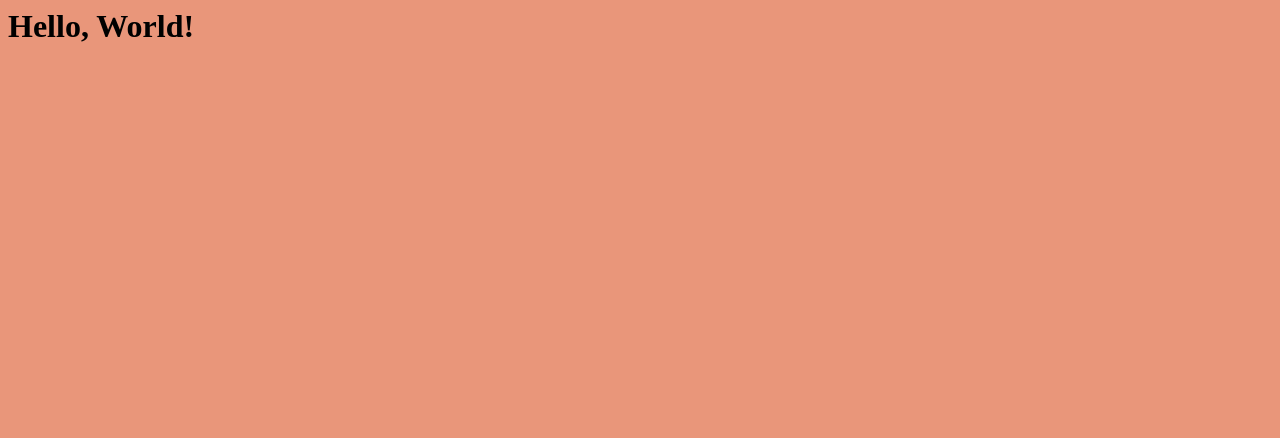
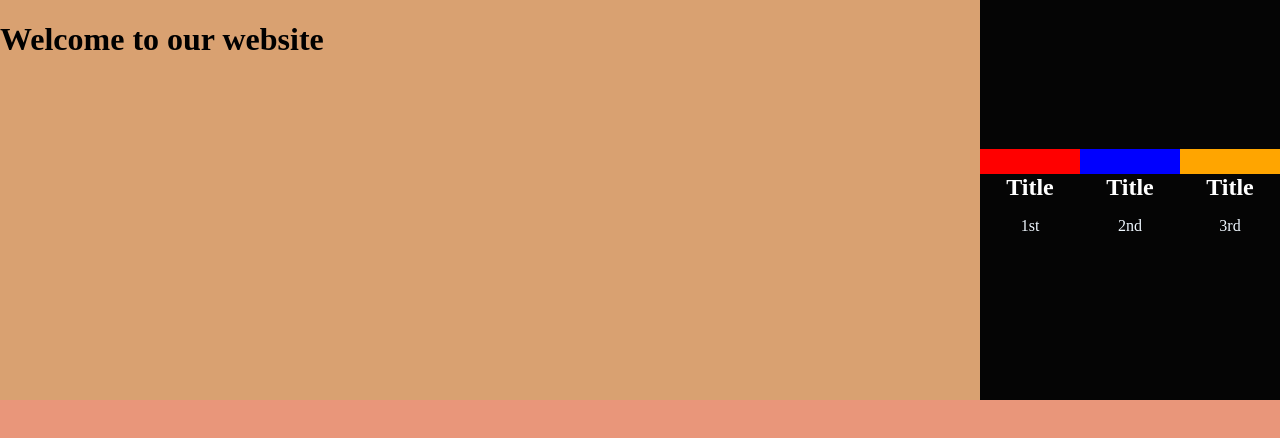
Before and after one commit to NievesViri/First-Responsive-Website, a plain HTML site: page index.html in a window 1280 px wide. Drawn offline with Linux system fonts and the light colour scheme.

Commit message:
initial push

```diff
--- a/index.html
+++ b/index.html
@@ -3,10 +3,33 @@
     <meta charset="UTF-8">
     <meta http-equiv="X-UA-Compatible" content="IE=edge">
     <meta name="viewport" content="width=device-width, initial-scale=1.0">
-    <title>Baby's First Responsive Website </title>
+    <title>First Responsive Website </title>
     <link rel="stylesheet" href="./styles.css">
 </head>
+
 <body>
-    <h1>Hello, World!</h1>
+    <div class="main-container">
+        <h1> Welcome to our website </h1>
+        </div>
+ <div class="sub-container">
+     <section>
+         <div class="redbox"></div>
+         <h2>Title</h2>
+         <p>1st</p>
+     </section>
+
+     <section>
+         <div class= "bluebox"></div>
+         <h2>Title</h2>
+         <p>2nd</p>
+     </section>
+        <section>
+     <div class="orangebox"></div>
+     <h2>Title</h2>
+     <p>3rd</p>
+    </section>
+
+
+
 </body>
 </html>
--- a/styles.css
+++ b/styles.css
@@ -1,4 +1,80 @@
+/* Color Theme Swatches in Hex */
+.Architecture-1-hex { color: #D9D3C7; }
+.Architecture-2-hex { color: #A69B8D; }
+.Architecture-3-hex { color: #D9A171; }
+.Architecture-4-hex { color: #736253; }
+.Architecture-5-hex { color: #262626; }
+
+/* Color Theme Swatches in RGBA */
+.Architecture-1-rgba { color: rgba(216, 210, 199, 1); }
+.Architecture-2-rgba { color: rgba(165, 154, 140, 1); }
+.Architecture-3-rgba { color: rgba(216, 161, 112, 1); }
+.Architecture-4-rgba { color: rgba(114, 97, 82, 1); }
+.Architecture-5-rgba { color: rgba(38, 38, 38, 1); }
+
+/* Color Theme Swatches in HSLA */
+.Architecture-1-hsla { color: hsla(39, 18, 81, 1); }
+.Architecture-2-hsla { color: hsla(33, 12, 60, 1); }
+.Architecture-3-hsla { color: hsla(28, 57, 64, 1); }
+.Architecture-4-hsla { color: hsla(28, 16, 38, 1); }
+.Architecture-5-hsla { color: hsla(0, 0, 15, 1); }
+
+
 body{
-    height: 100%;
-    background-color: darksalmon;
+    display: flex;
+height: 100%;
+width: 100%;
+background-color: darksalmon;
+margin: 0px 0px 0px 0px;
+
+
 }
+h1  {
+    height: 50%;
+    width: 50%;
+
+}
+
+
+h2 {
+color:white;
+margin: 0px;
+text-align: center;
+}
+p {
+    color: aliceblue;
+    text-align: center;
+
+}
+div.redbox {
+    width: 100px;
+    height:25px;
+    background-color: red;
+}
+div.bluebox {
+    width: 100px;
+    height: 25px;
+    background-color: blue;
+
+}
+
+div.orangebox {
+    width: 100px;
+    height: 25px;
+    background-color: orange;
+}
+/* @media (min-width: 576px) */
+
+.sub-container {
+    height: 50%;
+    background-color: rgb(5, 5, 5);
+    display: flex;
+    flex-flow: center;
+    justify-content: space-around;
+    align-items: center;
+}
+div.main-container {
+    height: 50%;
+    width: 100%;
+    background-color: #D9A171;
+}
```
Also changed, not shown: 1 other file.
